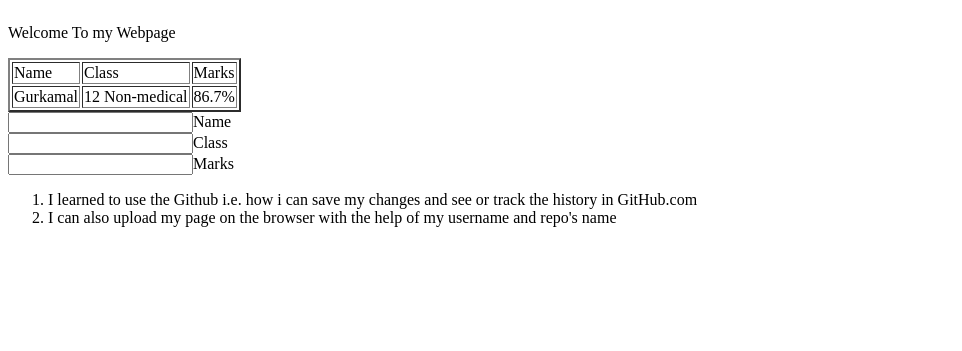
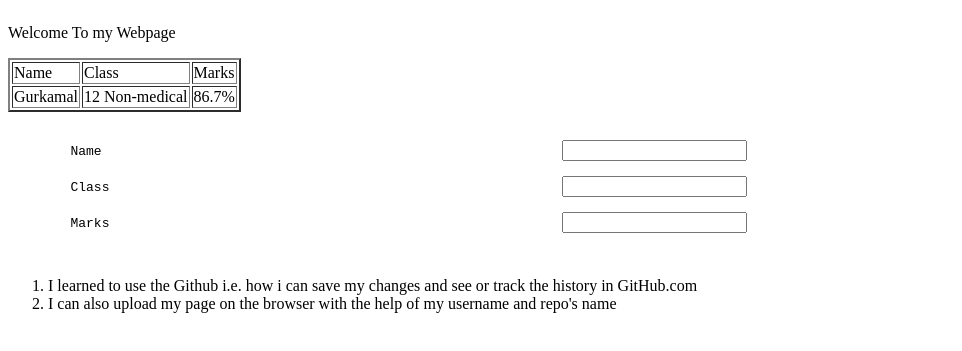
Before and after one commit to Dhillon66/Gurkamal-s-Repository, a plain HTML site: page index.html in a window 1280 px wide. Shown: the part 97-448 px from the top of the page, without its empty margins (0-962 px from the left). Drawn offline with Linux system fonts and the light colour scheme.

Commit message:
Update in the form part
I edited the form part in the form tag in coding.

```diff
--- a/index.html
+++ b/index.html
@@ -20,11 +20,13 @@
 			<td> 86.7%</td>
 </tr>
 </table>
+<pre>
 <form>
-	<input type="text" name="sname">Name<br>
-	<input type="number" name="sclass">Class<br>
-	<input type="number" name="smarks">Marks
+	Name                                                           <input type="text" name="sname"><br>
+	Class                                                          <input type="number" name="sclass"><br>
+	Marks                                                          <input type="number" name="smarks">
 </form>
+</pre>
 <ol>
 	<li>I learned to use the Github i.e. how i can save my changes and see or track the history in GitHub.com</li>
 	<li>I can also upload my page on the browser with the help of my username and repo's name</li>
```
